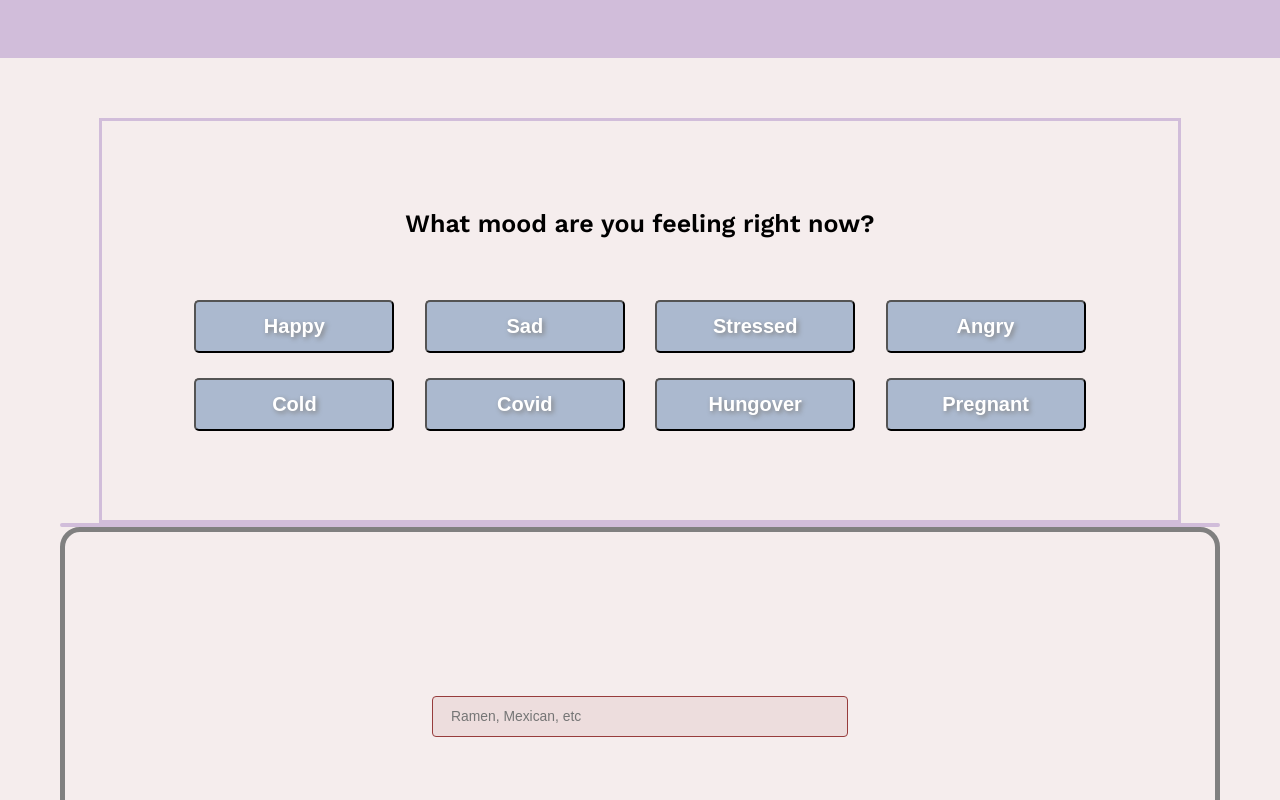
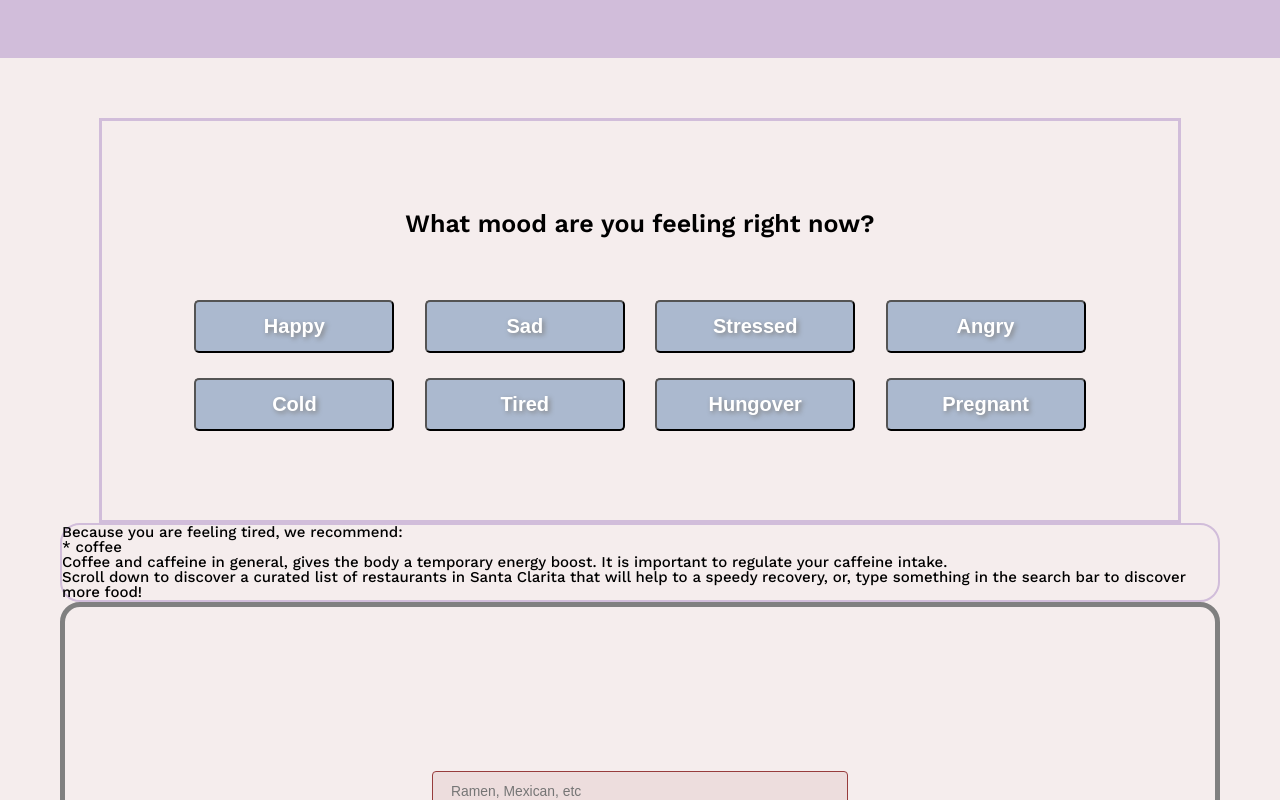
Before and after one commit to alyssacheng15/foodymoody, a React (Create React App) app: page / in a window 1280 px wide. Shown: the part 424-1224 px from the top of the page. Built offline with nearby package versions, Linux system fonts and the light colour scheme.

Commit message:
finished tired button

```diff
--- a/src/components/SearchBar/SearchBar.js
+++ b/src/components/SearchBar/SearchBar.js
@@ -19,7 +19,7 @@ class SearchBar extends React.Component {
             categoryStressed: 'tea',
             categoryAngry: 'salad',
             categoryCold: 'soup',
-            categoryCovid: 'fruit',
+            categoryTired: 'coffee',
             categoryHungover: 'breakfast',
             categoryPregnant: 'burger',
         };
@@ -32,7 +32,7 @@ class SearchBar extends React.Component {
         this.Stressed = this.Stressed.bind(this);
         this.Angry = this.Angry.bind(this);
         this.Cold = this.Cold.bind(this);
-        this.Covid = this.Covid.bind(this);
+        this.Tired = this.Tired.bind(this);
         this.Hungover = this.Hungover.bind(this);
         this.Pregnant = this.Pregnant.bind(this);
     }
@@ -44,7 +44,7 @@ class SearchBar extends React.Component {
         document.getElementById("paragraphStressed").style.display = "none";
         document.getElementById("paragraphAngry").style.display = "none";
         document.getElementById("paragraphCold").style.display = "none";
-        document.getElementById("paragraphCovid").style.display = "none";
+        document.getElementById("paragraphTired").style.display = "none";
         document.getElementById("paragraphHungover").style.display = "none";
         document.getElementById("paragraphPregnant").style.display = "none";
     }
@@ -56,7 +56,7 @@ class SearchBar extends React.Component {
         document.getElementById("paragraphStressed").style.display = "none";
         document.getElementById("paragraphAngry").style.display = "none";
         document.getElementById("paragraphCold").style.display = "none";
-        document.getElementById("paragraphCovid").style.display = "none";
+        document.getElementById("paragraphTired").style.display = "none";
         document.getElementById("paragraphHungover").style.display = "none";
         document.getElementById("paragraphPregnant").style.display = "none";
     }
@@ -68,7 +68,7 @@ class SearchBar extends React.Component {
         document.getElementById("paragraphStressed").style.display = "block";
         document.getElementById("paragraphAngry").style.display = "none";
         document.getElementById("paragraphCold").style.display = "none";
-        document.getElementById("paragraphCovid").style.display = "none";
+        document.getElementById("paragraphTired").style.display = "none";
         document.getElementById("paragraphHungover").style.display = "none";
         document.getElementById("paragraphPregnant").style.display = "none";
     }
@@ -80,7 +80,7 @@ class SearchBar extends React.Component {
         document.getElementById("paragraphStressed").style.display = "none";
         document.getElementById("paragraphAngry").style.display = "block";
         document.getElementById("paragraphCold").style.display = "none";
-        document.getElementById("paragraphCovid").style.display = "none";
+        document.getElementById("paragraphTired").style.display = "none";
         document.getElementById("paragraphHungover").style.display = "none";
         document.getElementById("paragraphPregnant").style.display = "none";
     }
@@ -92,19 +92,19 @@ class SearchBar extends React.Component {
         document.getElementById("paragraphStressed").style.display = "none";
         document.getElementById("paragraphAngry").style.display = "none";
         document.getElementById("paragraphCold").style.display = "block";
-        document.getElementById("paragraphCovid").style.display = "none";
+        document.getElementById("paragraphTired").style.display = "none";
         document.getElementById("paragraphHungover").style.display = "none";
         document.getElementById("paragraphPregnant").style.display = "none";
     }
 
-    Covid(event) {
+    Tired(event) {
         this.props.searchYelp(this.state.categoryCovid);
         document.getElementById("paragraphHappy").style.display = "none";
         document.getElementById("paragraphSad").style.display = "none";
         document.getElementById("paragraphStressed").style.display = "none";
         document.getElementById("paragraphAngry").style.display = "none";
         document.getElementById("paragraphCold").style.display = "none";
-        document.getElementById("paragraphCovid").style.display = "block";
+        document.getElementById("paragraphTired").style.display = "block";
         document.getElementById("paragraphHungover").style.display = "none";
         document.getElementById("paragraphPregnant").style.display = "none";
     }
@@ -116,7 +116,7 @@ class SearchBar extends React.Component {
         document.getElementById("paragraphStressed").style.display = "none";
         document.getElementById("paragraphAngry").style.display = "none";
         document.getElementById("paragraphCold").style.display = "none";
-        document.getElementById("paragraphCovid").style.display = "none";
+        document.getElementById("paragraphTired").style.display = "none";
         document.getElementById("paragraphHungover").style.display = "block";
         document.getElementById("paragraphPregnant").style.display = "none";
     }
@@ -128,7 +128,7 @@ class SearchBar extends React.Component {
         document.getElementById("paragraphStressed").style.display = "none";
         document.getElementById("paragraphAngry").style.display = "none";
         document.getElementById("paragraphCold").style.display = "none";
-        document.getElementById("paragraphCovid").style.display = "none";
+        document.getElementById("paragraphTired").style.display = "none";
         document.getElementById("paragraphHungover").style.display = "none";
         document.getElementById("paragraphPregnant").style.display = "block";
     }
@@ -177,7 +177,7 @@ class SearchBar extends React.Component {
                         <button onClick={this.Stressed}>Stressed</button>
                         <button onClick={this.Angry}>Angry</button>
                         <button onClick={this.Cold}>Cold</button>
-                        <button onClick={this.Covid}>Covid</button>
+                        <button onClick={this.Tired}>Tired</button>
                         <button onClick={this.Hungover}>Hungover</button>
                         <button onClick={this.Pregnant}>Pregnant</button>
                     </div>
@@ -223,11 +223,10 @@ class SearchBar extends React.Component {
                         <p>Soup has nutriets that will aid to a speedy recovery, the heat helps with congestion and pain, and the sodium soothes sore throats.</p>
                         <p>Scroll down to discover a curated list of restaurants in Santa Clarita to help with your cold, or, type something in the search bar to discover more food!</p>
                     </div>
-                    <div id="paragraphCovid">
-                    <p>Because you have Covd, we recommend:</p>
-                        <p>* fruit</p>
-                        <p>* food with high amounts of fruit</p>
-                        <p>Fruits have high amounts of vitamins and fiber that will help combat the corona virus.</p>
+                    <div id="paragraphTired">
+                    <p>Because you are feeling tired, we recommend:</p>
+                        <p>* coffee</p>
+                        <p>Coffee and caffeine in general, gives the body a temporary energy boost. It is important to regulate your caffeine intake.</p>
                         <p>Scroll down to discover a curated list of restaurants in Santa Clarita that will help to a speedy recovery, or, type something in the search bar to discover more food!</p>
                     </div>
                     <div id="paragraphHungover">
```
